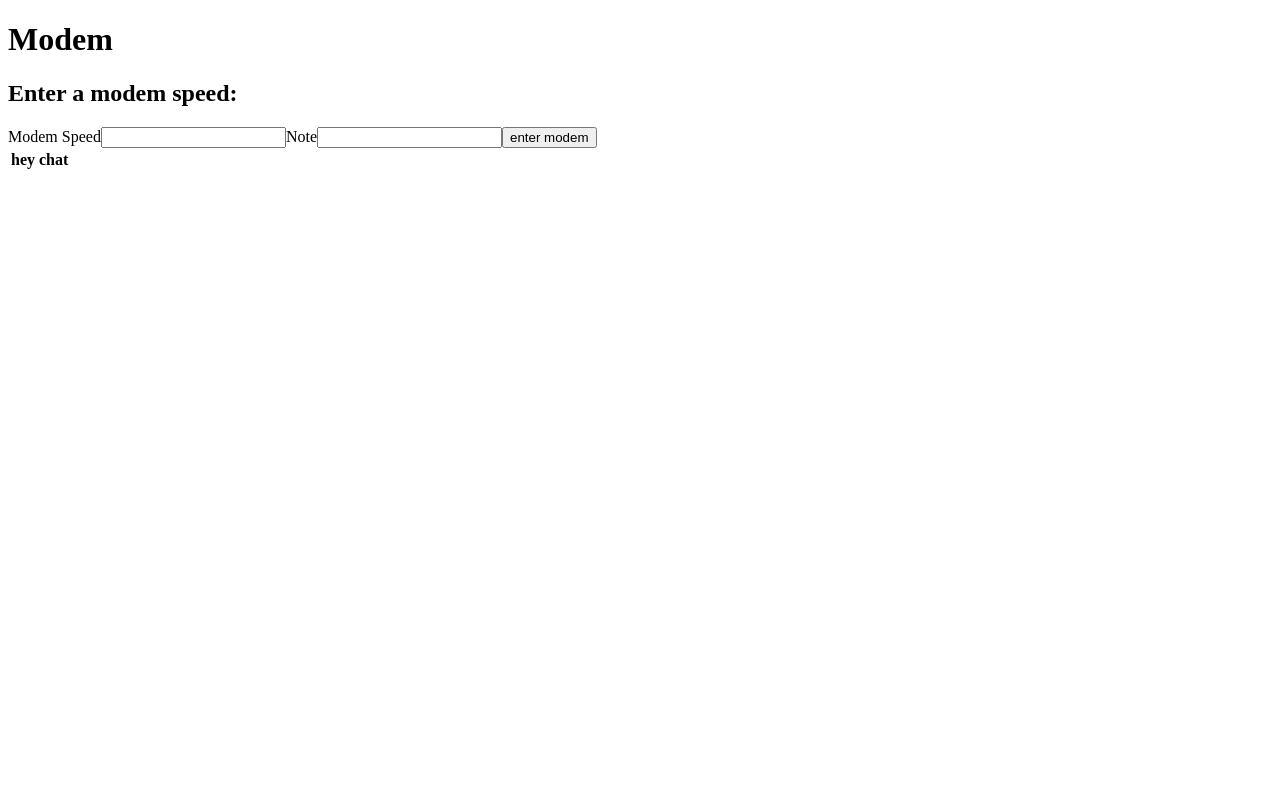
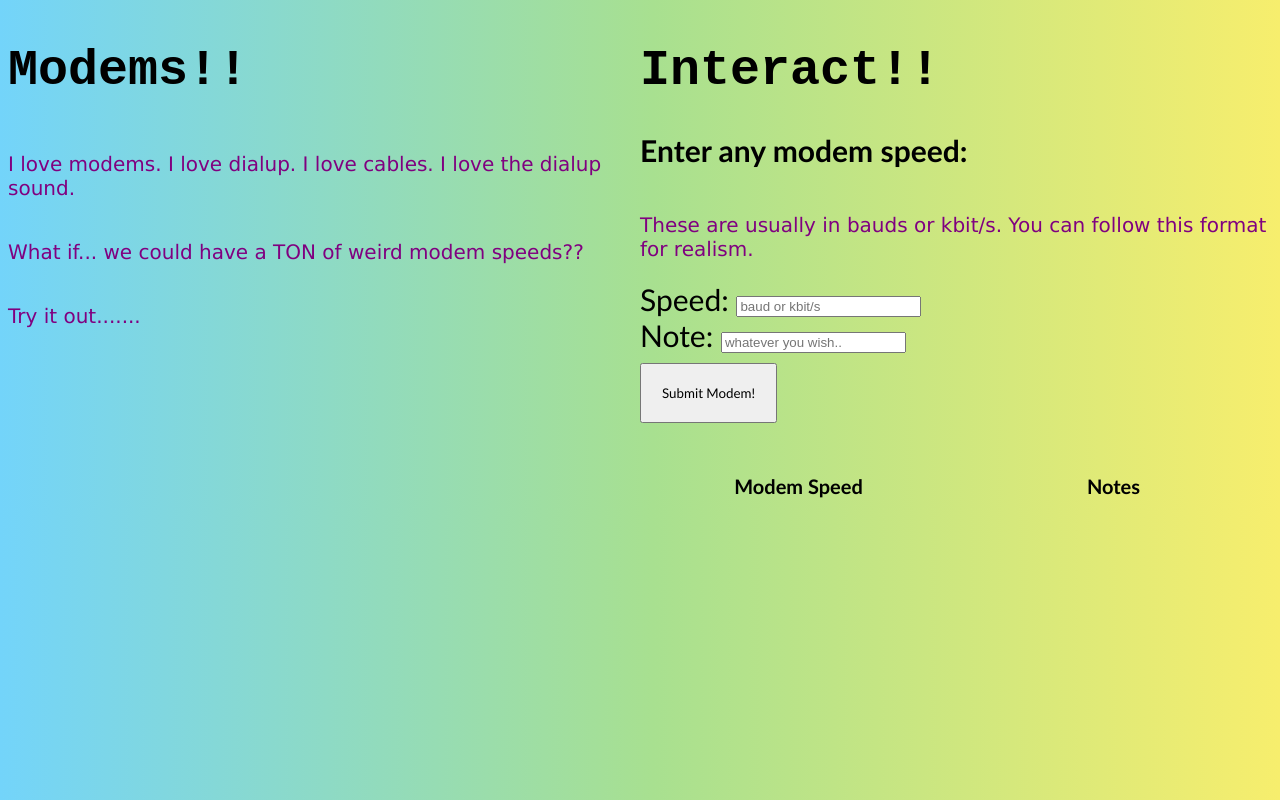
Before and after one commit to vicgrigory/dialup-rocks, a React (Vite) app in the folder packages/react-frontend/: page / in a window 1280 px wide. Built offline with nearby package versions, Linux system fonts and the light colour scheme.

Commit message:
added some css details for fun

```diff
--- a/packages/react-frontend/index.html
+++ b/packages/react-frontend/index.html
@@ -4,7 +4,7 @@
     <meta charset="UTF-8" />
     <link rel="icon" type="image/svg+xml" href="/vite.svg" />
     <meta name="viewport" content="width=device-width, initial-scale=1.0" />
-    <title>56k modem connection</title>
+    <title>Modem Fanpage (Unofficial)</title>
   </head>
   <body>
     <div id="root"></div>
--- a/packages/react-frontend/src/form.jsx
+++ b/packages/react-frontend/src/form.jsx
@@ -20,11 +20,13 @@ function InputForm(gng) {
 
     return (
         <form>
-            <label htmlFor="speed">Modem Speed</label>
-            <input type="Text" name="speed" id="speed" value={modem.speed} onChange={DoChange}/>
-            <label htmlFor="note">Note</label>
-            <input type="Text" name="note" id="note" value={modem.note} onChange={DoChange}/>
-            <input type="button" value="enter modem" onClick={Submit} />
+            <label htmlFor="speed">Speed: </label>
+            <input type="Text" name="speed" id="speed" placeholder="baud or kbit/s" value={modem.speed} onChange={DoChange}/>
+            <br/>
+            <label htmlFor="note">Note: </label>
+            <input type="Text" name="note" id="note" placeholder="whatever you wish.." value={modem.note} onChange={DoChange}/>
+            <br/>
+            <input type="button" value="Submit Modem!" onClick={Submit} />
         </form>
     );
 }
--- a/packages/react-frontend/src/main.css
+++ b/packages/react-frontend/src/main.css
@@ -0,0 +1,58 @@
+body {
+    background: #73d4fa;
+    background: linear-gradient(90deg, rgba(115, 212, 250, 1) 0%, rgba(168, 224, 144, 1) 51%, rgba(247, 238, 109, 1) 100%);
+}
+h1 {
+    font-family:'Courier New', Courier, monospace;
+    color: black;
+    font-size: 50px;
+}
+p {
+    font-family:'Lucida Sans', 'Lucida Sans Regular', 'Lucida Grande', 'Lucida Sans Unicode', Geneva, Verdana, sans-serif;
+    color: purple;
+    font-size: 20px;
+}
+h2 {
+    margin-top:0px;
+    font-family:'Trebuchet MS', 'Lucida Sans Unicode', 'Lucida Grande', 'Lucida Sans', Arial, sans-serif;
+    color: black;
+    font-size: 30px;
+}
+label {
+    font-family:'Trebuchet MS', 'Lucida Sans Unicode', 'Lucida Grande', 'Lucida Sans', Arial, sans-serif;
+    color: black;
+    font-size: 30px;
+}
+input[type=button] {
+    font-family:'Gill Sans', 'Gill Sans MT', Calibri, 'Trebuchet MS', sans-serif;
+    margin-top: 10px;
+    padding: 20px;
+}
+th {
+    font-family: 'Trebuchet MS', 'Lucida Sans Unicode', 'Lucida Grande', 'Lucida Sans', Arial, sans-serif;
+    font-size: 20px;
+    width: 200px;
+}
+td {
+    font-family:'Lucida Sans', 'Lucida Sans Regular', 'Lucida Grande', 'Lucida Sans Unicode', Geneva, Verdana, sans-serif;
+    font-size: 15px;
+    margin-bottom: 10px;
+    width: 200px;
+}
+.remove {
+    font-family:'Gill Sans', 'Gill Sans MT', Calibri, 'Trebuchet MS', sans-serif;
+    margin-left: 10px;
+}
+.container {
+    display: flex;
+    flex-direction: row;
+    justify-content: space-around;
+}
+.box {
+    max-width: 50%;
+    display: flex;
+    flex-direction: column;
+}
+table {
+    margin-top: 30px;
+}
--- a/packages/react-frontend/src/table.jsx
+++ b/packages/react-frontend/src/table.jsx
@@ -4,8 +4,8 @@ function CoolTableHead() {
     return (
         <thead>
             <tr>
-                <th>hey</th>
-                <th>chat</th>
+                <th>Modem Speed</th>
+                <th>Notes</th>
             </tr>
         </thead>
     );
@@ -18,7 +18,7 @@ function CoolTableBody(props) {
                 <td>{row.speed}</td>
                 <td>{row.note}</td>
                 <td>
-                    <button onClick={() => props.RemoveEntry(index)}>go away</button>
+                    <button class="remove" onClick={() => props.RemoveEntry(index)}>Remove</button>
                 </td>
             </tr>
         )
--- a/packages/react-frontend/src/webpage.jsx
+++ b/packages/react-frontend/src/webpage.jsx
@@ -17,16 +17,20 @@ function MyApp() {
     }
 
     return (
-        <div>
-            <h1>Modem</h1>
-            <h2>Enter a modem speed:</h2>
-            <InputForm handleSubmit={UpdateTable}/>
-            <div className="container">
-                <CoolTable
-                    ModemInformation={ModemSpeed}
-                    RemoveEntry={RemoveOneCharacter}
-                />
-
+        <div className="container">
+            <div className="box">
+                <h1>Modems!!</h1>
+                <p>I love modems. I love dialup. I love cables. I love the dialup sound.</p>
+                <p>What if... we could have a TON of weird modem speeds??</p>
+                <p>Try it out.......</p>
+            </div>
+            <div class="box">
+                <h1>Interact!!</h1>
+                <h2>Enter any modem speed:</h2>
+                <p>These are usually in bauds or kbit/s. You can follow this format for realism.</p>
+                <InputForm handleSubmit={UpdateTable}/>
+                <br/>
+                <CoolTable ModemInformation={ModemSpeed} RemoveEntry={RemoveOneCharacter} />
             </div>
         </div>
     );
```
